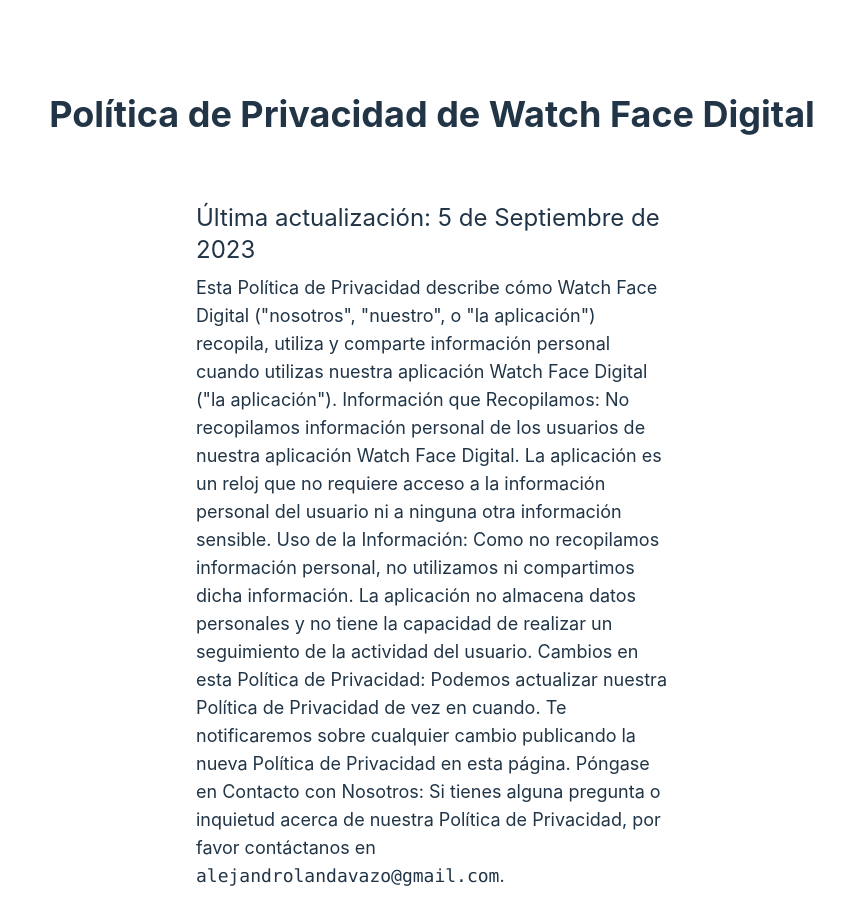
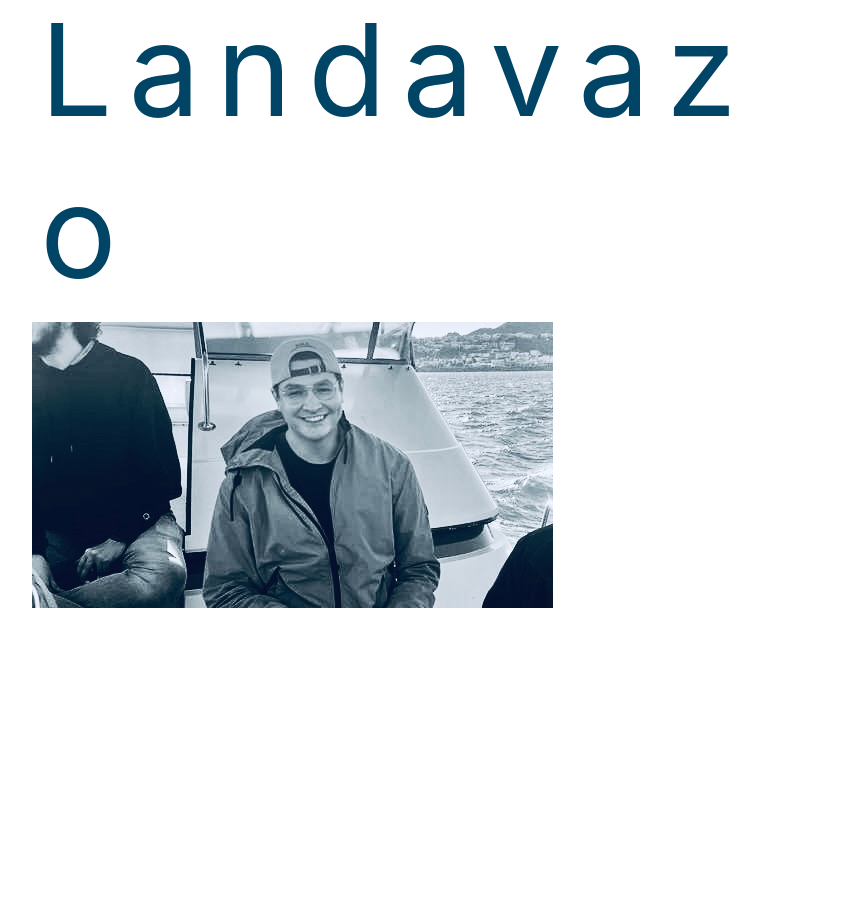
Before and after one commit to alexlandavazo/react-portfolio, a React (Vite) app: page / in a window 1280 px wide. Shown: the part 260-1184 px from the top of the page, without its empty margins (208-1052 px from the left). After the commit the page ends 900 px from the top, so only its background shows below. Built offline with nearby package versions, Linux system fonts and the light colour scheme; a web font is replaced by a local one.

Commit message:
Add Image animation

```diff
--- a/src/App.tsx
+++ b/src/App.tsx
@@ -1,17 +1,18 @@
-import LoremIpsunPage from './components/LoremIpsunPage';
-import ScrollProgressBar from './components/ScrollProgressBar';
-import AnimatedText from './components/AnimatedText';
-import NavBar from './components/NavBar';
+import LoremIpsunPage from "./components/LoremIpsunPage";
+import ScrollProgressBar from "./components/ScrollProgressBar";
+import AnimatedText from "./components/AnimatedText";
+import AnimatedImage from "./components/AnimatedImage";
+import NavBar from "./components/NavBar";
 
-import './App.css';
+import "./App.css";
 
 function App() {
   return (
     <div>
       <ScrollProgressBar />
       <NavBar />
-      <AnimatedText text="Alex Landavazo" className="text-9xl text-center" />
-      <LoremIpsunPage />
+      <AnimatedText text="Alejandro Landavazo" className="text-9xl w-[800px]" />
+      <AnimatedImage />
     </div>
   );
 }
--- /dev/null
+++ b/src/components/AnimatedImage.tsx
@@ -0,0 +1,9 @@
+import React from 'react';
+import { motion } from 'framer-motion';
+import photoUrl from '@/assets/profile-photo.jpg';
+
+const AnimatedImage: React.FC = () => {
+  return <motion.img src={photoUrl} alt="Alex Landavazo profile" />;
+};
+
+export default AnimatedImage;
--- a/src/components/LoremIpsunPage.tsx
+++ b/src/components/LoremIpsunPage.tsx
@@ -1,35 +1,7 @@
-import React from 'react';
+import React from "react";
 
 const LoremIpsunPage: React.FC = () => {
-  return (
-    <div className="mt-24">
-      <h1 className="text-4xl font-bold text-center">
-        Política de Privacidad de Watch Face Digital
-      </h1>
-      <article className="max-w-lg p-5 my-0 mx-auto">
-        <h2>Última actualización: 5 de Septiembre de 2023</h2>
-        <p>
-          Esta Política de Privacidad describe cómo Watch Face Digital
-          ("nosotros", "nuestro", o "la aplicación") recopila, utiliza y
-          comparte información personal cuando utilizas nuestra aplicación Watch
-          Face Digital ("la aplicación"). Información que Recopilamos: No
-          recopilamos información personal de los usuarios de nuestra aplicación
-          Watch Face Digital. La aplicación es un reloj que no requiere acceso a
-          la información personal del usuario ni a ninguna otra información
-          sensible. Uso de la Información: Como no recopilamos información
-          personal, no utilizamos ni compartimos dicha información. La
-          aplicación no almacena datos personales y no tiene la capacidad de
-          realizar un seguimiento de la actividad del usuario. Cambios en esta
-          Política de Privacidad: Podemos actualizar nuestra Política de
-          Privacidad de vez en cuando. Te notificaremos sobre cualquier cambio
-          publicando la nueva Política de Privacidad en esta página. Póngase en
-          Contacto con Nosotros: Si tienes alguna pregunta o inquietud acerca de
-          nuestra Política de Privacidad, por favor contáctanos en{' '}
-          <code>alejandrolandavazo@gmail.com</code>.
-        </p>
-      </article>
-    </div>
-  );
+  return <div className="mt-24"></div>;
 };
 
 export default LoremIpsunPage;
--- /dev/null
+++ b/src/pages/Error.tsx
@@ -0,0 +1,22 @@
+import React from "react";
+import { useRouteError, Link } from "react-router-dom";
+
+const Error = () => {
+  const error = useRouteError();
+  console.error(error);
+
+  return (
+    <div className="flex flex-col text-5xl items-center">
+      <div className="flex flex-col items-start">
+        <div className="mb-6">Oops,</div>
+        <div>Something went wrong.</div>
+      </div>
+
+      <Link to="/" className="mt-12">
+        <button className="bg-primary text-secondary">Go Home</button>
+      </Link>
+    </div>
+  );
+};
+
+export default Error;
```
Also changed, not shown: src/assets/profile-photo.jpg (added), 1 other file (tests, documents, lock files or other folders).
